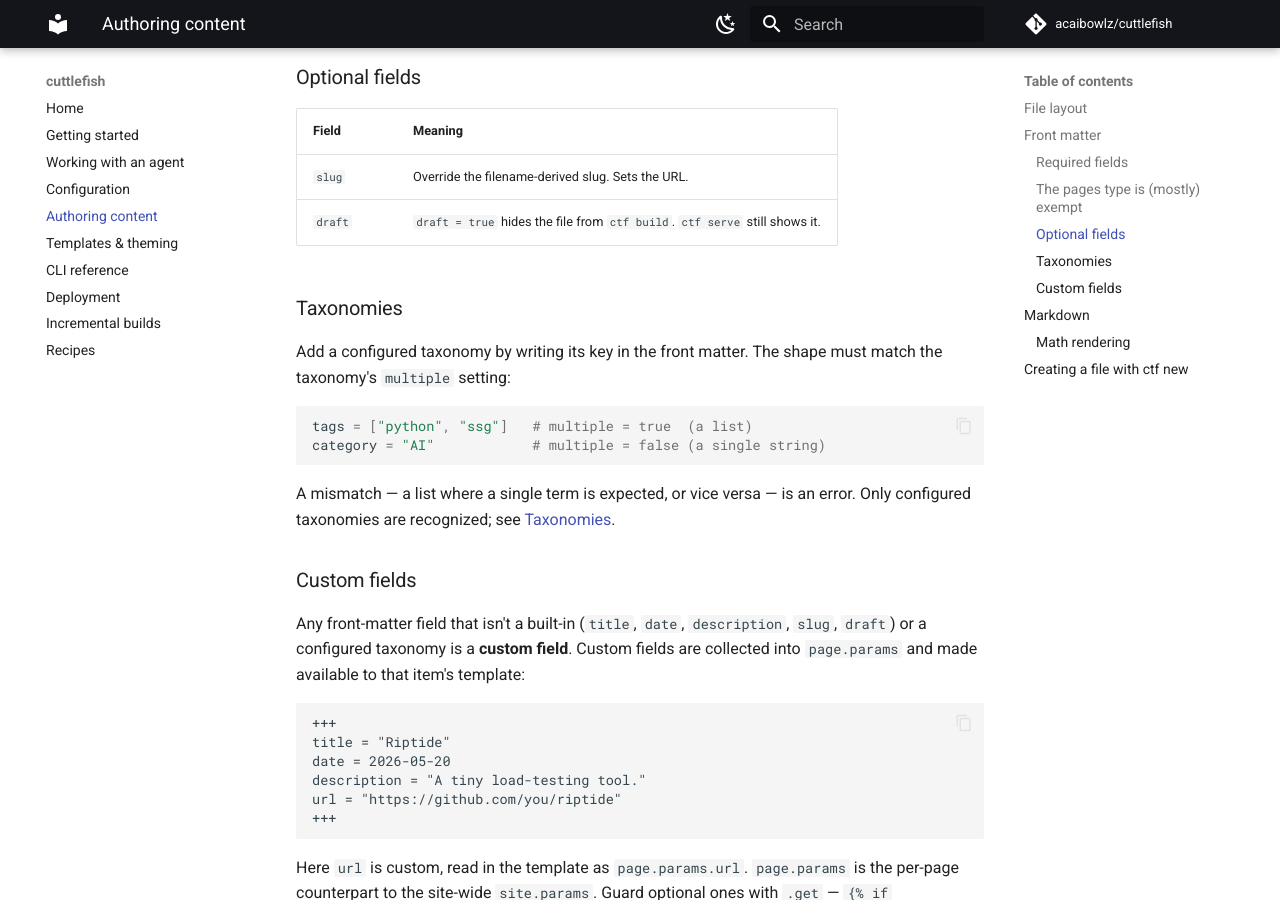
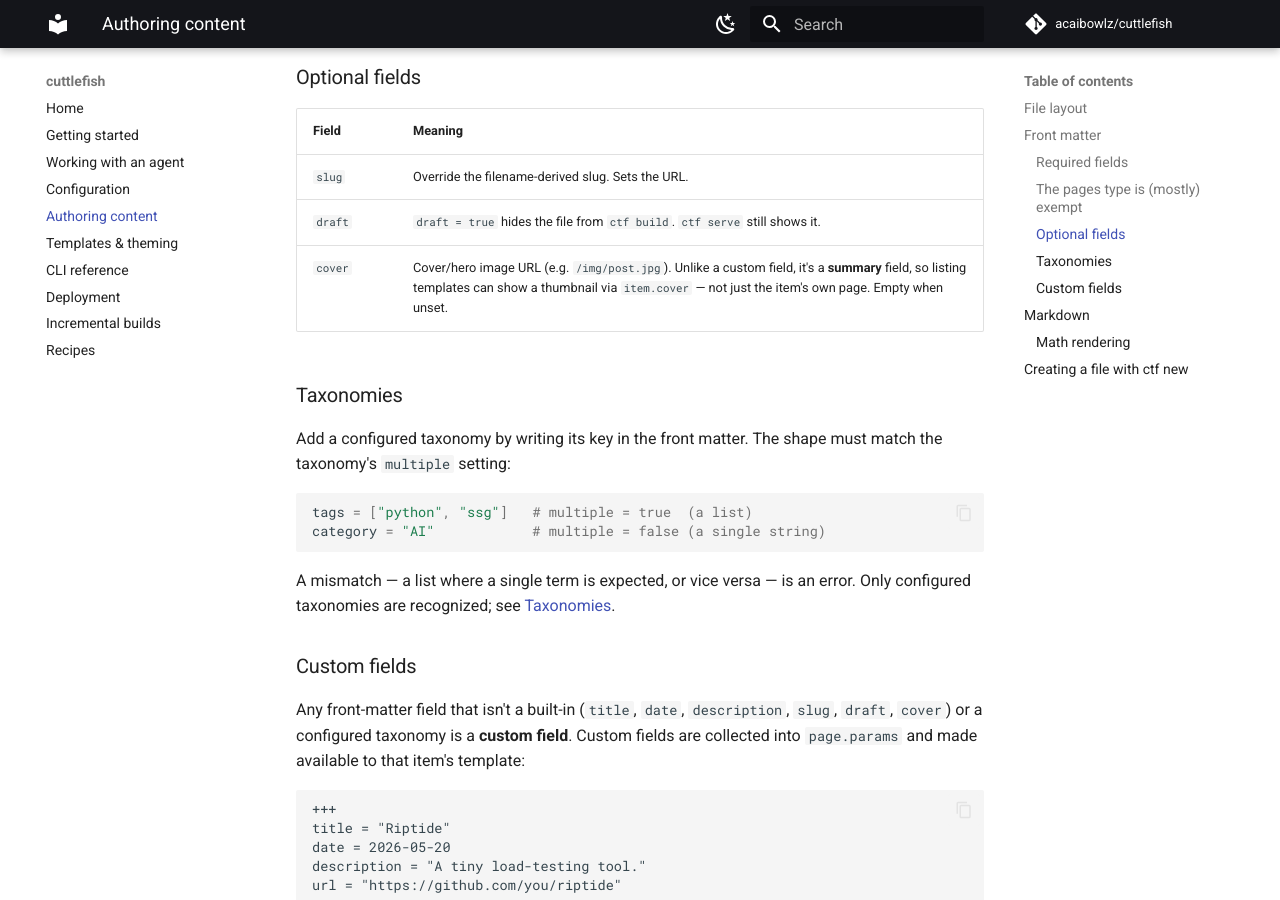
Before and after one commit to acaibowlz/cuttlefish, an MkDocs documentation site: the page built from docs/content.md, in a window 1280 px wide and 900 px high, scrolled down 1741 px. Built offline with MkDocs 1.6.1 and Material for MkDocs 9.7.7, drawn with Linux system fonts in a browser that asks for light colours; comment, search, counter and statistics services are not loaded.

Commit message:
feat(content): add optional cover as a summary field
A cover/hero image is wanted on listing cards, not just the item's own
page — so a free-form `page.params` field won't do (summaries omit
params). Promote `cover` to a first-class, typed summary field: it's
excluded from params, exposed to listing templates as `item.cover`, and
joins `meta_fingerprint` so a cover change rebuilds exactly the
aggregates that show it. It stays optional (empty string when unset), so
no content needs to change.

Auto-excerpt was considered alongside this but dropped: being
body-derived, it would have coupled listings to the body and forced
`description` to become optional. `cover` has neither problem.

Docs-only in the scaffold: the field is documented in AGENTS.md and the
docs, but no scaffold template renders it and no demo post sets it —
authors opt in when they want a cover.

Co-Authored-By: Claude Opus 4.8 <noreply@anthropic.com>

````diff
--- a/docs/content.md
+++ b/docs/content.md
@@ -63,6 +63,7 @@ The [optional fields](#optional-fields) below still apply: `slug` overrides the
 |-------|---------|
 | `slug` | Override the filename-derived slug. Sets the URL. |
 | `draft` | `draft = true` hides the file from `ctf build`. `ctf serve` still shows it. |
+| `cover` | Cover/hero image URL (e.g. `/img/post.jpg`). Unlike a custom field, it's a **summary** field, so listing templates can show a thumbnail via `item.cover` — not just the item's own page. Empty when unset. |
 
 ### Taxonomies
 
@@ -77,7 +78,7 @@ A mismatch — a list where a single term is expected, or vice versa — is an e
 
 ### Custom fields {#custom-fields}
 
-Any front-matter field that isn't a built-in (`title`, `date`, `description`, `slug`, `draft`) or a configured taxonomy is a **custom field**. Custom fields are collected into `page.params` and made available to that item's template:
+Any front-matter field that isn't a built-in (`title`, `date`, `description`, `slug`, `draft`, `cover`) or a configured taxonomy is a **custom field**. Custom fields are collected into `page.params` and made available to that item's template:
 
 ```markdown
 +++
--- a/docs/templates.md
+++ b/docs/templates.md
@@ -50,7 +50,7 @@ On the home page, `recent.blog` is a list of summaries; `taxonomies.tags` is a l
 
 Single-content and page templates get the full item as `page` (also aliased `item`):
 
-- `page.title`, `page.date`, `page.description`, `page.slug`, `page.url`, `page.draft`
+- `page.title`, `page.date`, `page.description`, `page.cover`, `page.slug`, `page.url`, `page.draft`
 - `page.body_html` — the rendered Markdown body (use `| safe`)
 - `page.taxonomies` — a map of taxonomy name to the item's terms
 - `page.params` — the item's [custom fields](content.md#custom-fields)
@@ -61,7 +61,7 @@ Single-content and page templates get the full item as `page` (also aliased `ite
 
 Listing templates — every index, taxonomy term, taxonomy index, and the home page — receive **summaries**, not full items. A summary carries only:
 
-> `type`, `title`, `date`, `description`, `slug`, `url`, `taxonomies`, `draft`
+> `type`, `title`, `date`, `description`, `cover`, `slug`, `url`, `taxonomies`, `draft`
 
 It deliberately omits `body_html`. This isn't only tidiness: it's what keeps [incremental builds](incremental-builds.md) correct. Because no listing can render a body, editing a post's body provably can't change any listing, so listings are skipped on a body-only edit. A single-content template can render the body; a listing template cannot.
 
--- a/src/cuttlefish/scaffold/site/AGENTS.md
+++ b/src/cuttlefish/scaffold/site/AGENTS.md
@@ -201,7 +201,7 @@ values. Read them in any template as `site.params.<key>` (e.g.
 **per-page** custom values, add them to a page's front matter instead and read
 them off `page.params` — the per-page counterpart to `site.params`. It holds
 every front-matter field that is not a built-in (`title`, `date`,
-`description`, `slug`, `draft`) or a configured taxonomy. Guard
+`description`, `slug`, `draft`, `cover`) or a configured taxonomy. Guard
 optional ones with `.get`, since a missing key otherwise errors (e.g.
 `{% if page.params.get('hero_layout') %}{{ page.params.hero_layout }}{% endif %}`).
 
@@ -220,6 +220,7 @@ description = "One-line description used in listings."
 draft = false
 tags = ["python", "ssg"]   # any configured taxonomy name
 slug = "my-post"           # optional; defaults to the filename
+cover = "/img/my-post.jpg" # optional; cover image, available on listings as item.cover
 +++
 
 # Markdown body here
@@ -237,6 +238,9 @@ slug = "my-post"           # optional; defaults to the filename
   defaults to the filename. A configured taxonomy key on a page is rejected —
   pages join no taxonomy listing.
 - `draft = true` hides a page from `ctf build` (shown by `ctf serve`).
+- `cover` is an optional cover-image URL. It's a **listing field**, so it reaches
+  aggregate templates as `item.cover` (not just the item's own page) — use it for
+  card thumbnails. Empty when unset.
 
 **Markdown body extensions.** Beyond standard Markdown, bodies support tables,
 footnotes (`[^1]`), strikethrough (`~~x~~`), task lists (`- [x]`), autolinks,
@@ -282,7 +286,7 @@ Variables per template kind:
 
 > **Important rule:** listing templates (index / taxonomy / taxonomy-index /
 > home) may use only **listing fields** — `type`, `title`, `date`,
-> `description`, `slug`, `url`, `taxonomies`, `draft`. The full rendered body
+> `description`, `cover`, `slug`, `url`, `taxonomies`, `draft`. The full rendered body
 > (`body_html`) is
 > available **only** in single-content and page templates. This keeps
 > incremental builds correct: editing a post's body never forces listings to
````
Also changed, not shown: CHANGELOG.md (+4 -0 lines), docs/incremental-builds.md (+1 -1 lines), 2 other files.
